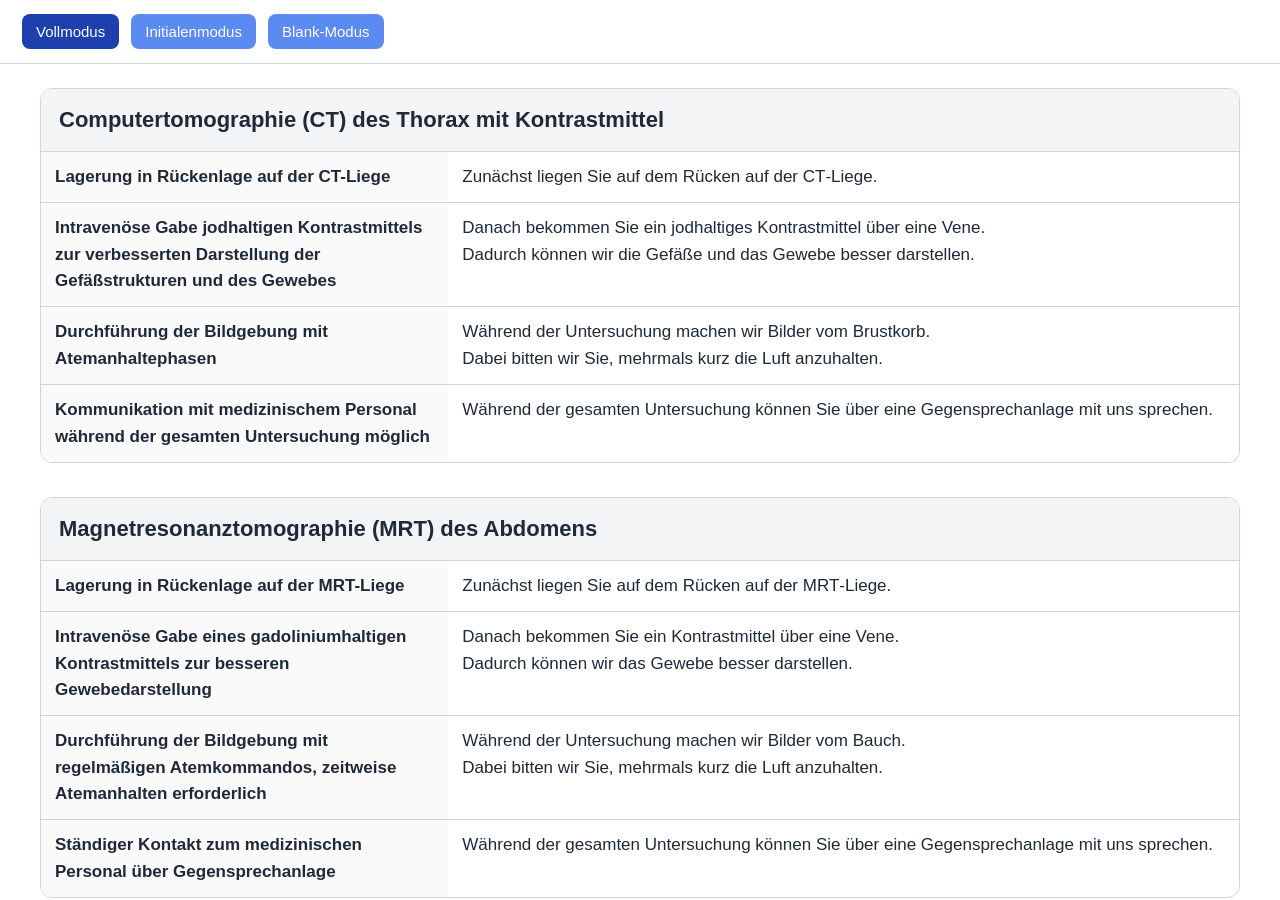
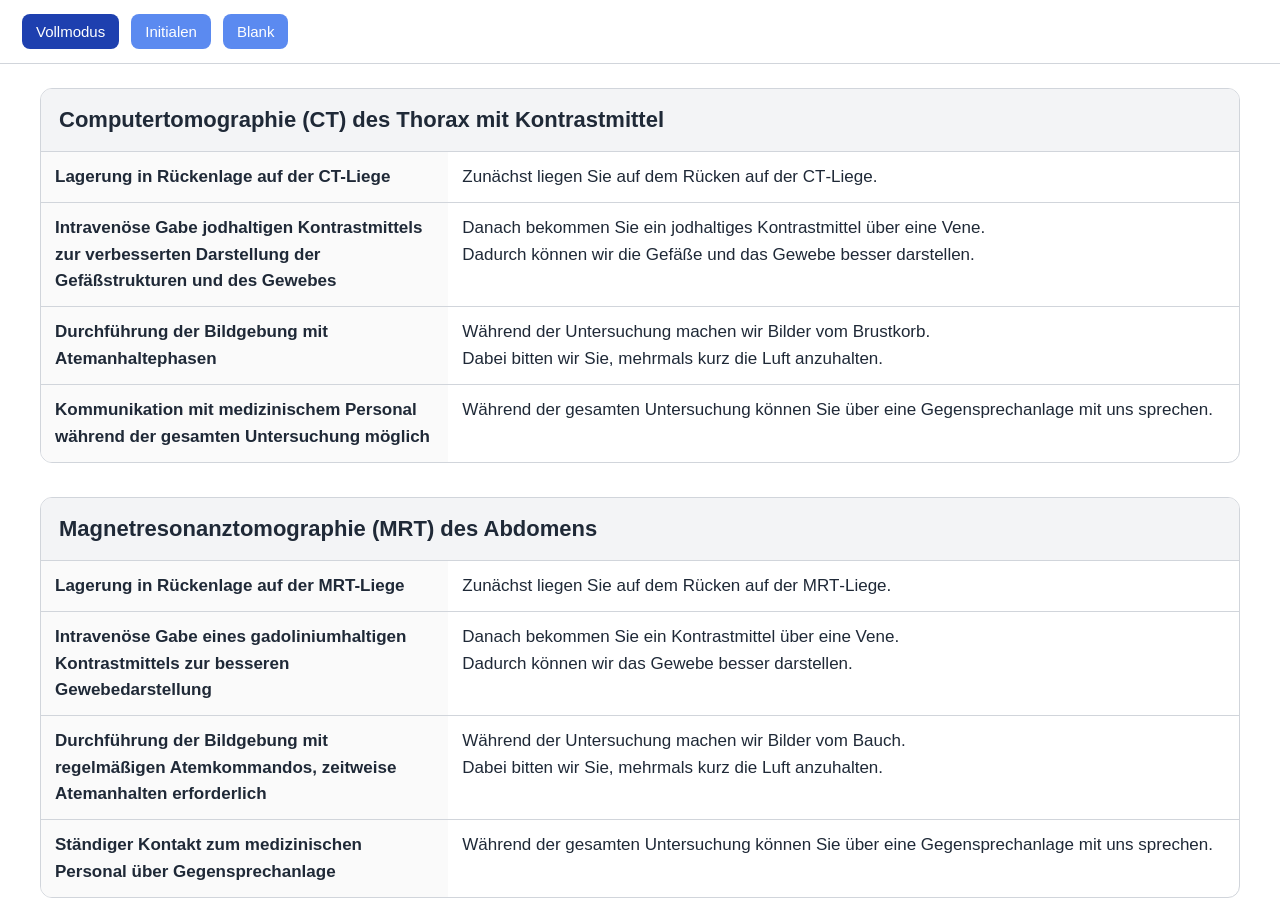
Before and after one commit to alptemiz/ablauf_worksheet, a plain HTML site: page index.html in a window 1280 px wide. Shown: the top 900 px of the page. Drawn offline with Linux system fonts and the light colour scheme.

Commit message:
Update button labels in index.html

```diff
--- a/index.html
+++ b/index.html
@@ -168,8 +168,8 @@
 <body class="initial-mode">
   <div class="toolbar">
     <button id="btnFull">Vollmodus</button>
-    <button id="btnInitial">Initialenmodus</button>
-    <button id="btnBlank">Blank-Modus</button>
+    <button id="btnInitial">Initialen</button>
+    <button id="btnBlank">Blank</button>
   </div>
 
   <main>
```
